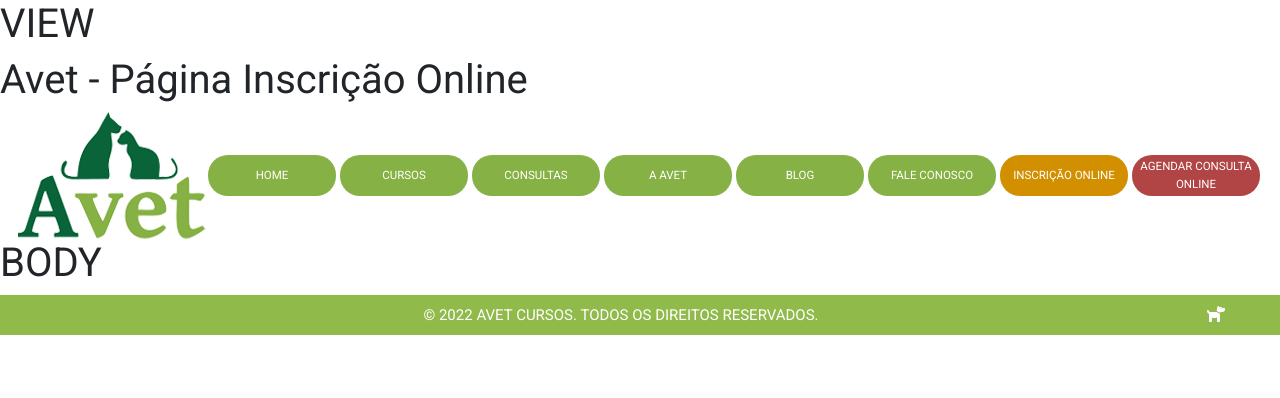
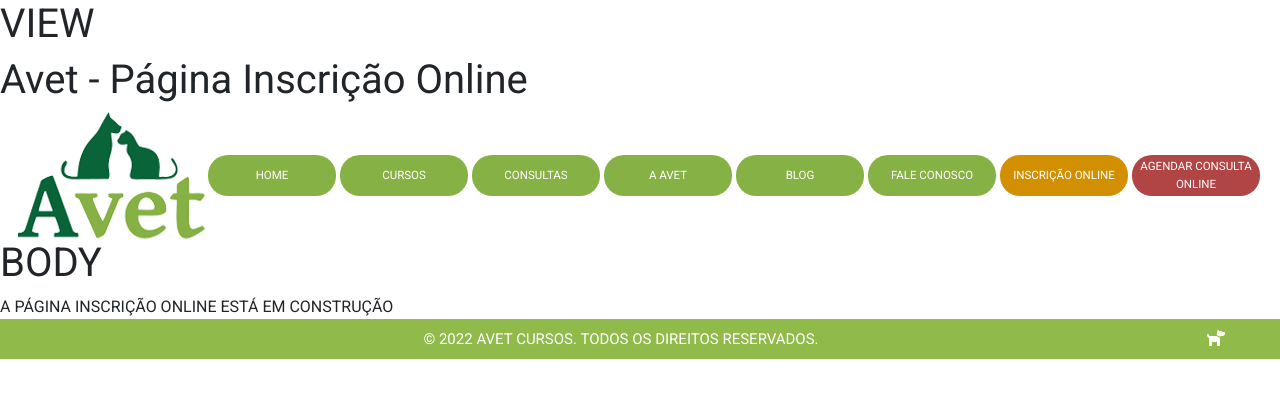
Before and after one commit to marcusviniciusmo/Avet_Cursos_Website, a React (Create React App) app in the folder frontend/: page /inscricaoOnline in a window 1280 px wide. Shown: the top 398 px of the page. Built offline with nearby package versions, Linux system fonts and the light colour scheme.

Commit message:
UnderConstruction component creation

```diff
--- /dev/null
+++ b/frontend/src/components/UnderConstruction/index.tsx
@@ -0,0 +1,17 @@
+import { ToUpperCaseText } from "utils/Functions";
+
+type Props = {
+  pageTitle: string
+};
+
+function UnderConstruction({ pageTitle }: Props) {
+  return (
+    <>
+        <span>
+          {ToUpperCaseText(`A página ${pageTitle} está em construção`)}
+        </span>
+    </>
+  );
+};
+
+export default UnderConstruction;
--- a/frontend/src/views/InscricaoOnline/index.tsx
+++ b/frontend/src/views/InscricaoOnline/index.tsx
@@ -1,4 +1,5 @@
 import Header from "components/Header";
+import UnderConstruction from "components/UnderConstruction";
 import Footer from "components/Footer";
 
 function InscricaoOnline() {
@@ -10,6 +11,9 @@ function InscricaoOnline() {
       <Header />
 
       <h1>BODY</h1>
+      <UnderConstruction
+        pageTitle="Inscrição Online"
+      />
 
       <Footer />
     </>
```
